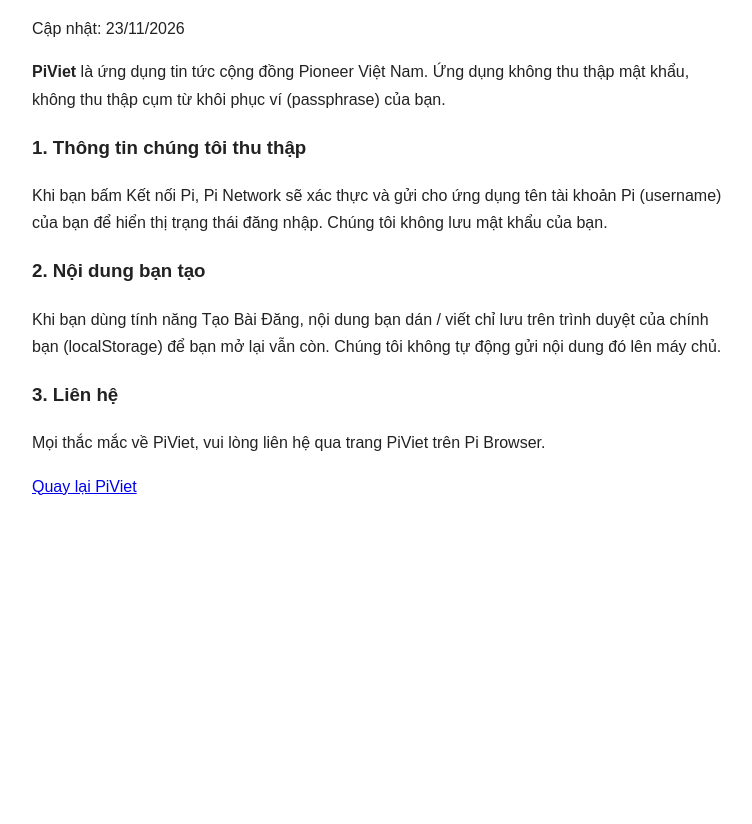
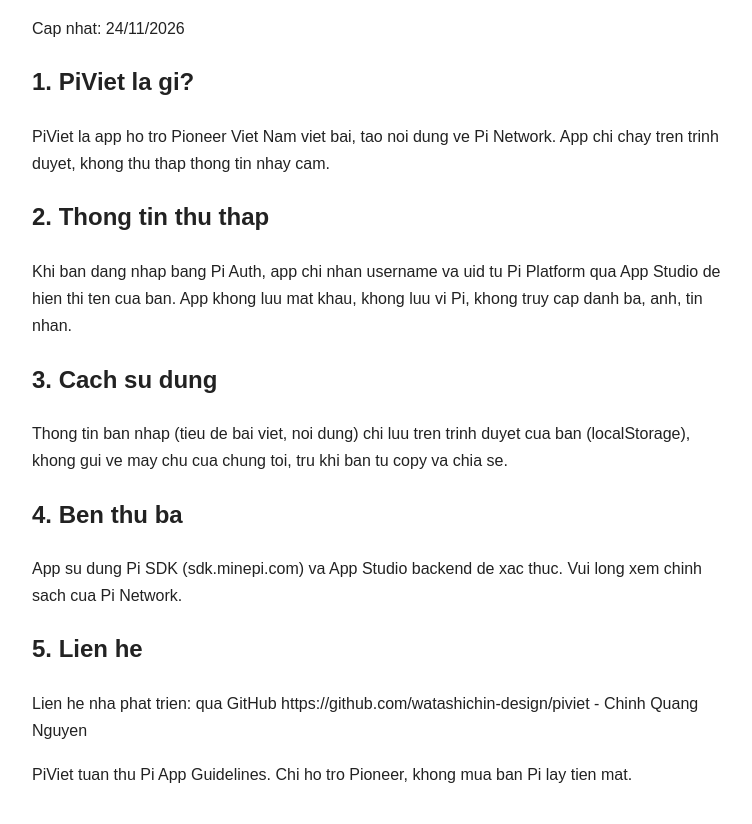
Before and after one commit to watashichin-design/piviet, a plain HTML site: page privacy.html in a window 1280 px wide. Shown: the part 102-926 px from the top of the page, without its empty margins (258-1010 px from the left). Before the commit the page ends 800 px from the top, so only its background shows below. Drawn offline with Linux system fonts and the light colour scheme.

Commit message:
Add files via upload

```diff
--- a/privacy.html
+++ b/privacy.html
@@ -1,12 +1,9 @@
-<!DOCTYPE html><html lang="vi"><head><meta charset="UTF-8"><meta name="viewport" content="width=device-width,initial-scale=1"><title>PiViet - Chính sách riêng tư</title><style>body{font-family:Arial,sans-serif;max-width:700px;margin:0 auto;padding:20px;line-height:1.7;color:#222}h1{color:#4b1a7a}</style></head><body>
-<h1>PiViet - Chính sách riêng tư</h1>
-<p>Cập nhật: 23/11/2026</p>
-<p><b>PiViet</b> là ứng dụng tin tức cộng đồng Pioneer Việt Nam. Ứng dụng không thu thập mật khẩu, không thu thập cụm từ khôi phục ví (passphrase) của bạn.</p>
-<h3>1. Thông tin chúng tôi thu thập</h3>
-<p>Khi bạn bấm Kết nối Pi, Pi Network sẽ xác thực và gửi cho ứng dụng tên tài khoản Pi (username) của bạn để hiển thị trạng thái đăng nhập. Chúng tôi không lưu mật khẩu của bạn.</p>
-<h3>2. Nội dung bạn tạo</h3>
-<p>Khi bạn dùng tính năng Tạo Bài Đăng, nội dung bạn dán / viết chỉ lưu trên trình duyệt của chính bạn (localStorage) để bạn mở lại vẫn còn. Chúng tôi không tự động gửi nội dung đó lên máy chủ.</p>
-<h3>3. Liên hệ</h3>
-<p>Mọi thắc mắc về PiViet, vui lòng liên hệ qua trang PiViet trên Pi Browser.</p>
-<p><a href="https://watashichin-design.github.io/piviet/">Quay lại PiViet</a></p>
+<!DOCTYPE html><html lang="vi"><head><meta charset="UTF-8"><meta name="viewport" content="width=device-width, initial-scale=1.0"><title>PiViet - Chinh sach Bao mat</title><style>body{font-family:Arial,sans-serif;max-width:700px;margin:0 auto;padding:20px;line-height:1.7;color:#222}h1{color:#6a1fa2}</style></head><body>
+<h1>&pi; PiViet - Chinh sach Bao mat</h1><p>Cap nhat: 24/11/2026</p>
+<h2>1. PiViet la gi?</h2><p>PiViet la app ho tro Pioneer Viet Nam viet bai, tao noi dung ve Pi Network. App chi chay tren trinh duyet, khong thu thap thong tin nhay cam.</p>
+<h2>2. Thong tin thu thap</h2><p>Khi ban dang nhap bang Pi Auth, app chi nhan username va uid tu Pi Platform qua App Studio de hien thi ten cua ban. App khong luu mat khau, khong luu vi Pi, khong truy cap danh ba, anh, tin nhan.</p>
+<h2>3. Cach su dung</h2><p>Thong tin ban nhap (tieu de bai viet, noi dung) chi luu tren trinh duyet cua ban (localStorage), khong gui ve may chu cua chung toi, tru khi ban tu copy va chia se.</p>
+<h2>4. Ben thu ba</h2><p>App su dung Pi SDK (sdk.minepi.com) va App Studio backend de xac thuc. Vui long xem chinh sach cua Pi Network.</p>
+<h2>5. Lien he</h2><p>Lien he nha phat trien: qua GitHub https://github.com/watashichin-design/piviet - Chinh Quang Nguyen</p>
+<p>PiViet tuan thu Pi App Guidelines. Chi ho tro Pioneer, khong mua ban Pi lay tien mat.</p>
 </body></html>
```
